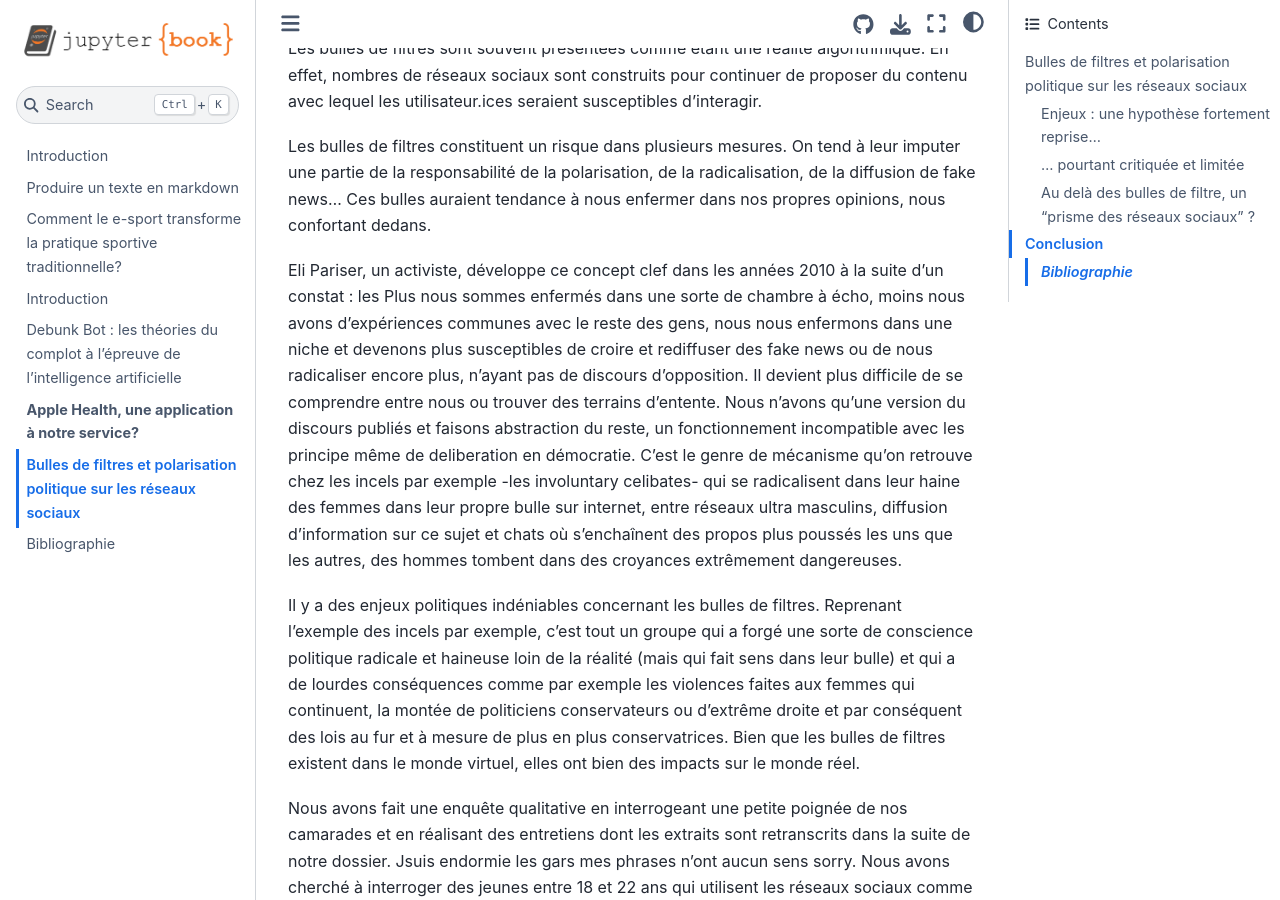
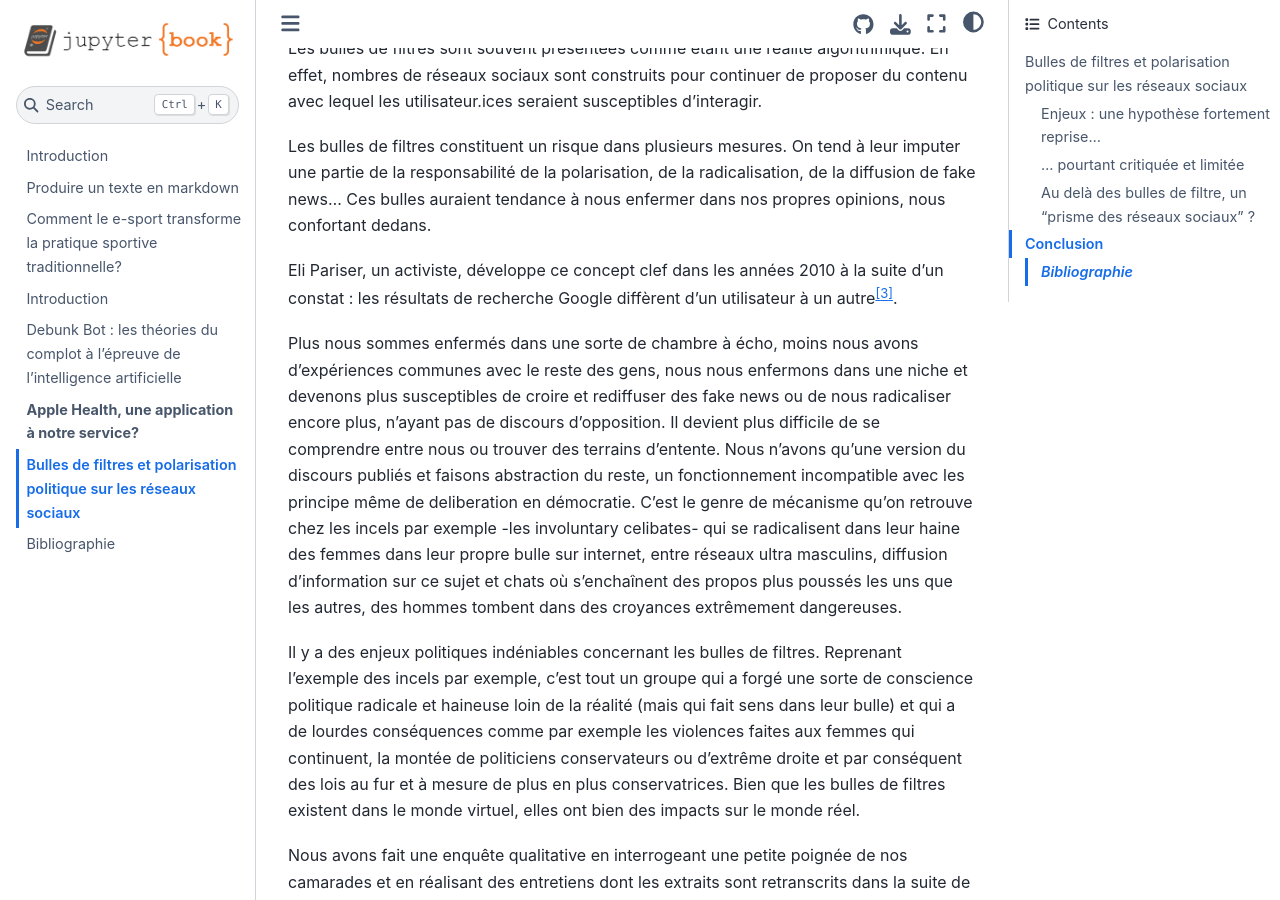
Before and after one commit to luneauaymeric/digital_culture_collective_page_g6, a Jupyter Book: the page built from bubbles/bulles_de_filtre.md, in a window 1280 px wide and 900 px high, scrolled down 1541 px. Built offline with Jupyter Book 1.0.4 settings and Sphinx 7.4.7 and the Sphinx Book theme 1.1.4, drawn with Linux system fonts in a browser that asks for light colours.

Commit message:
bubbles/bulles_de_filtre.md updated from https://stackedit.io/

```diff
--- a/bubbles/bulles_de_filtre.md
+++ b/bubbles/bulles_de_filtre.md
@@ -19,7 +19,8 @@ Les bulles de filtres sont souvent présentées comme étant une réalité algor
 
 Les bulles de filtres constituent un risque dans plusieurs mesures. On tend à leur imputer une partie de la responsabilité de la polarisation, de la radicalisation, de la diffusion de fake news… Ces bulles auraient tendance à nous enfermer dans nos propres opinions, nous confortant dedans.
 
-Eli Pariser, un activiste, développe ce concept clef dans les années 2010 à la suite d'un constat : les
+Eli Pariser, un activiste, développe ce concept clef dans les années 2010 à la suite d'un constat : les résultats de recherche Google diffèrent d'un utilisateur à un autre[^3].
+
 Plus nous sommes enfermés dans une sorte de chambre à écho, moins nous avons d’expériences communes avec le reste des gens, nous nous enfermons dans une niche et devenons plus susceptibles de croire et rediffuser des fake news ou de nous radicaliser encore plus, n’ayant pas de discours d’opposition. Il devient plus difficile de se comprendre entre nous ou trouver des terrains d’entente. Nous n’avons qu’une version du discours publiés et faisons abstraction du reste, un fonctionnement incompatible avec les principe même de deliberation en démocratie. C’est le genre de mécanisme qu’on retrouve chez les incels par exemple -les involuntary celibates- qui se radicalisent dans leur haine des femmes dans leur propre bulle sur internet, entre réseaux ultra masculins, diffusion d’information sur ce sujet et chats où s’enchaînent des propos plus poussés les uns que les autres, des hommes tombent dans des croyances extrêmement dangereuses.
 
 Il y a des enjeux politiques indéniables concernant les bulles de filtres. Reprenant l’exemple des incels par exemple, c’est tout un groupe qui a forgé une sorte de conscience politique radicale et haineuse loin de la réalité (mais qui fait sens dans leur bulle) et qui a de lourdes conséquences comme par exemple les violences faites aux femmes qui continuent, la montée de politiciens conservateurs ou d’extrême droite et par conséquent des lois au fur et à mesure de plus en plus conservatrices. Bien que les bulles de filtres existent dans le monde virtuel, elles ont bien des impacts sur le monde réel.
@@ -125,12 +126,12 @@ Cette approche nous permet d’envisager des questionnements plus larges liés a
 
 [^1]: *CNIL*. « Bulle de filtre ».
 [^2]: *The Media Leader FR*. « Les jeunes s’informent en très grande majorité sur les réseaux sociaux et multiplient les sources, selon une étude - The Media Leader FR ».
-
+[^3]:
 [^]: Farchy et Tallec, « De l’information aux industries culturelles, l’hypothèse chahutée de la bulle de filtre ».
 [^]: Zuiderveen Borgesius et al., « Should We Worry about Filter Bubbles? »
 
 <!--stackedit_data:
-eyJoaXN0b3J5IjpbNTQ0MDc4NDgzLC0xNDEzODI5MzAsLTE0Mz
-I1NjExMiwxNTc3ODYzNTE0LDY1MDQxODc3MCwtMTg1ODY5NDc0
-Nl19
+eyJoaXN0b3J5IjpbLTExMzE4NjMyNTYsLTE0MTM4MjkzMCwtMT
+QzMjU2MTEyLDE1Nzc4NjM1MTQsNjUwNDE4NzcwLC0xODU4Njk0
+NzQ2XX0=
 -->
```
